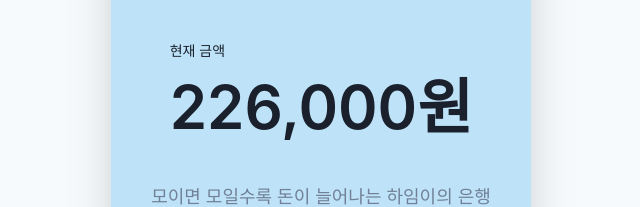
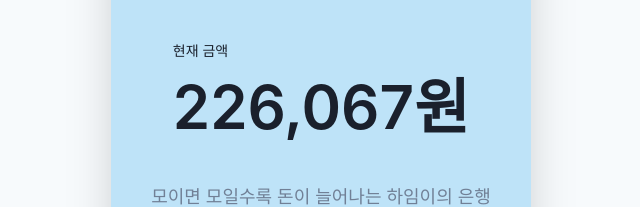
Before and after one commit to sigmarion1/bank-nextjs, a Next.js app: page / in a window 1280 px wide. Shown: the part 354-561 px from the top of the page, without its empty margins (319-959 px from the left). Built offline with nearby package versions, Linux system fonts and the light colour scheme; a web font is replaced by a local one.

Commit message:
change val

```diff
--- a/app/page.tsx
+++ b/app/page.tsx
@@ -41,7 +41,7 @@ export default function CardWithIllustration() {
                         <StatLabel>현재 금액</StatLabel>
                         <StatNumber
                             fontFamily={'heading'}
-                            fontSize={'6xl'}>226,000원</StatNumber>
+                            fontSize={'6xl'}>226,067원</StatNumber>
                     </Stat>
                 </Stack>
                 <Stack align={'center'} spacing={4}>
```
